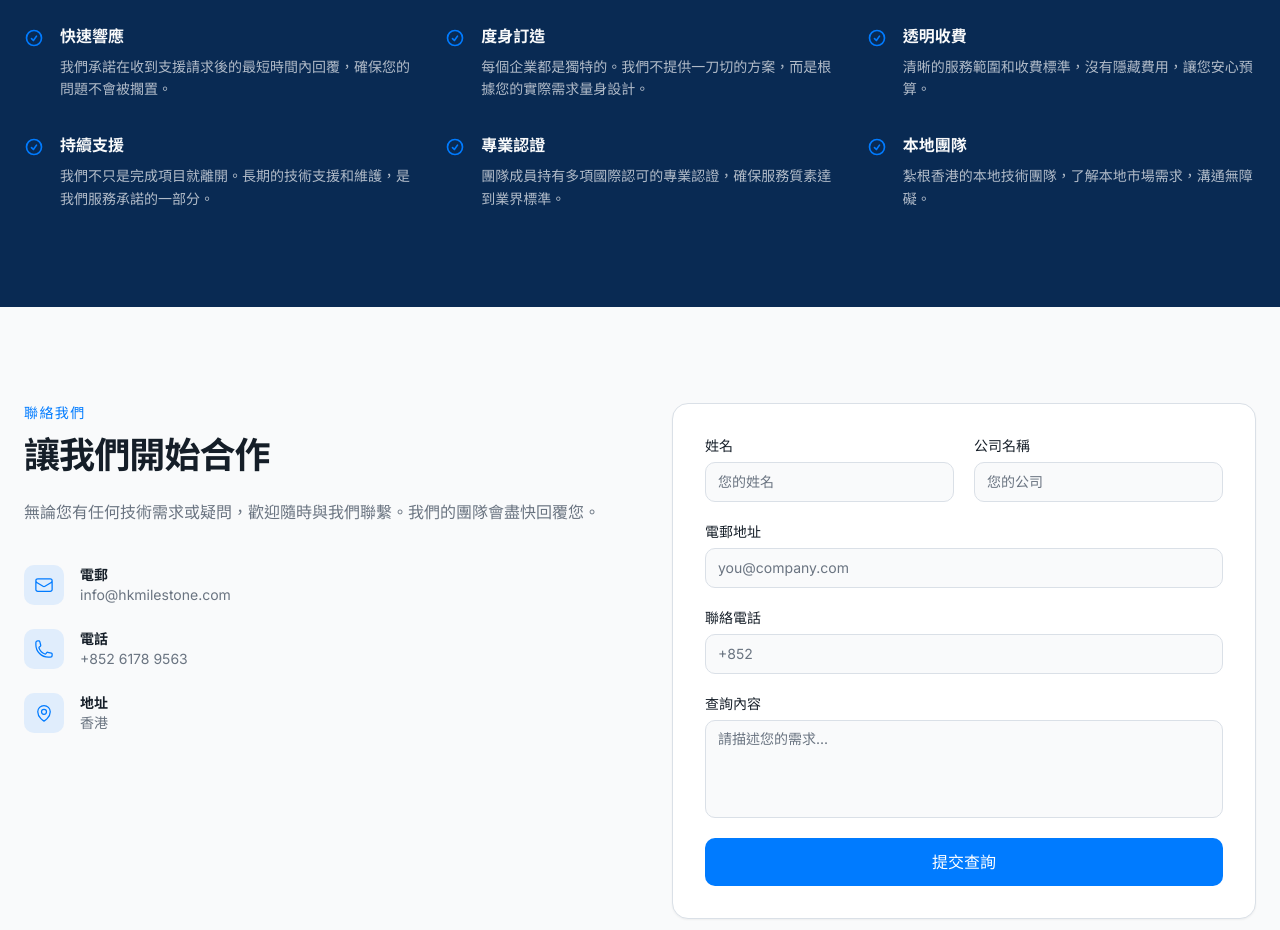
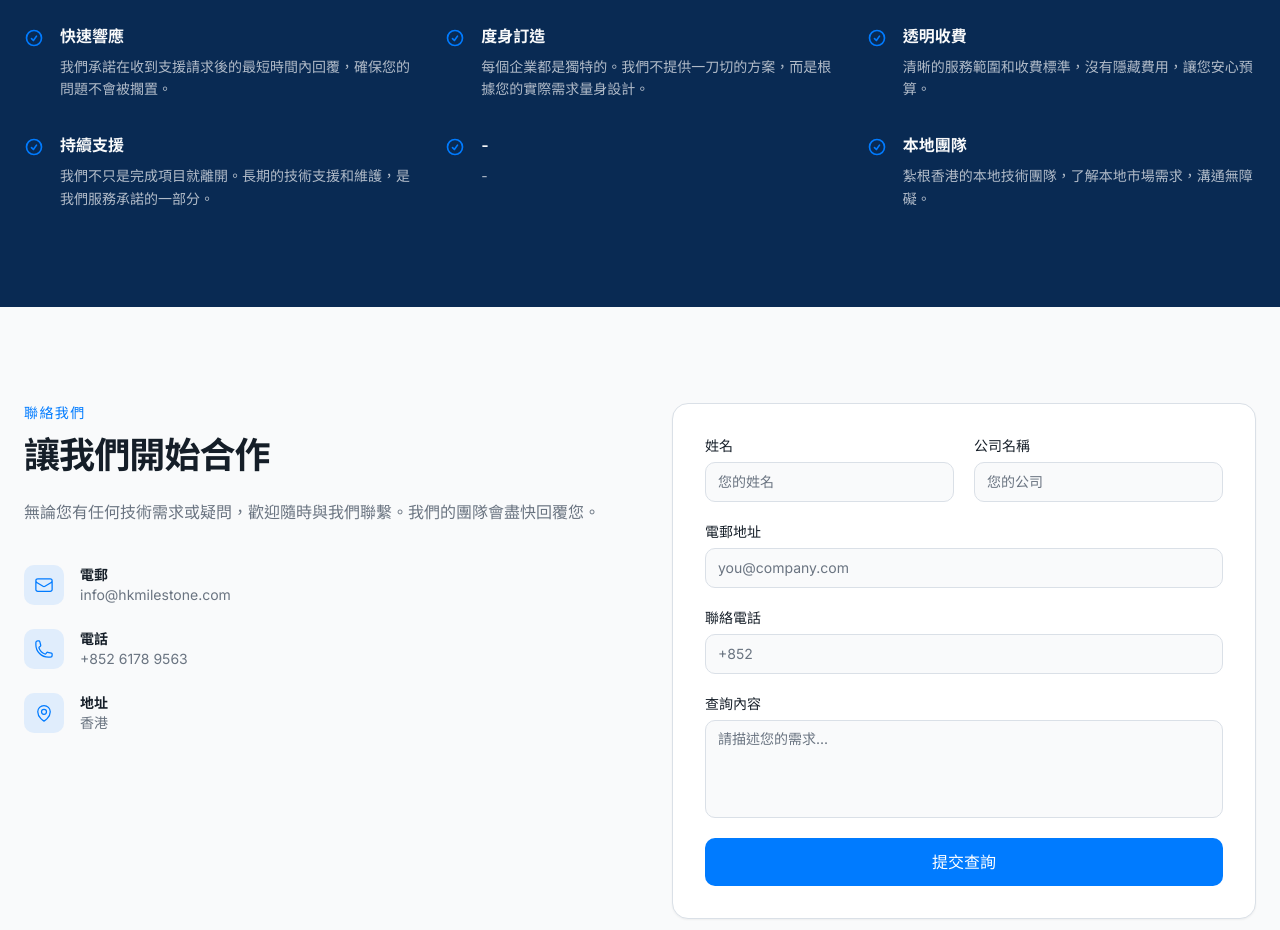
Before and after one commit to mileslor/milestone, a plain HTML site: page index.html in a window 1280 px wide. Shown: the part 2440-3370 px from the top of the page. Drawn offline with nearby package versions, Linux system fonts and the light colour scheme.

Commit message:
Add files via upload

```diff
--- a/index.html
+++ b/index.html
@@ -281,8 +281,8 @@
               <svg class="h-5 w-5 text-accent" xmlns="http://www.w3.org/2000/svg" fill="none" viewBox="0 0 24 24" stroke-width="2" stroke="currentColor"><path stroke-linecap="round" stroke-linejoin="round" d="M9 12.75L11.25 15 15 9.75M21 12a9 9 0 11-18 0 9 9 0 0118 0z"/></svg>
             </div>
             <div>
-              <h3 class="mb-2 text-base font-semibold text-primary-foreground">專業認證</h3>
-              <p class="text-sm leading-relaxed text-primary-foreground/70">團隊成員持有多項國際認可的專業認證，確保服務質素達到業界標準。</p>
+              <h3 class="mb-2 text-base font-semibold text-primary-foreground">-</h3>
+              <p class="text-sm leading-relaxed text-primary-foreground/70">-</p>
             </div>
           </div>
 
```
